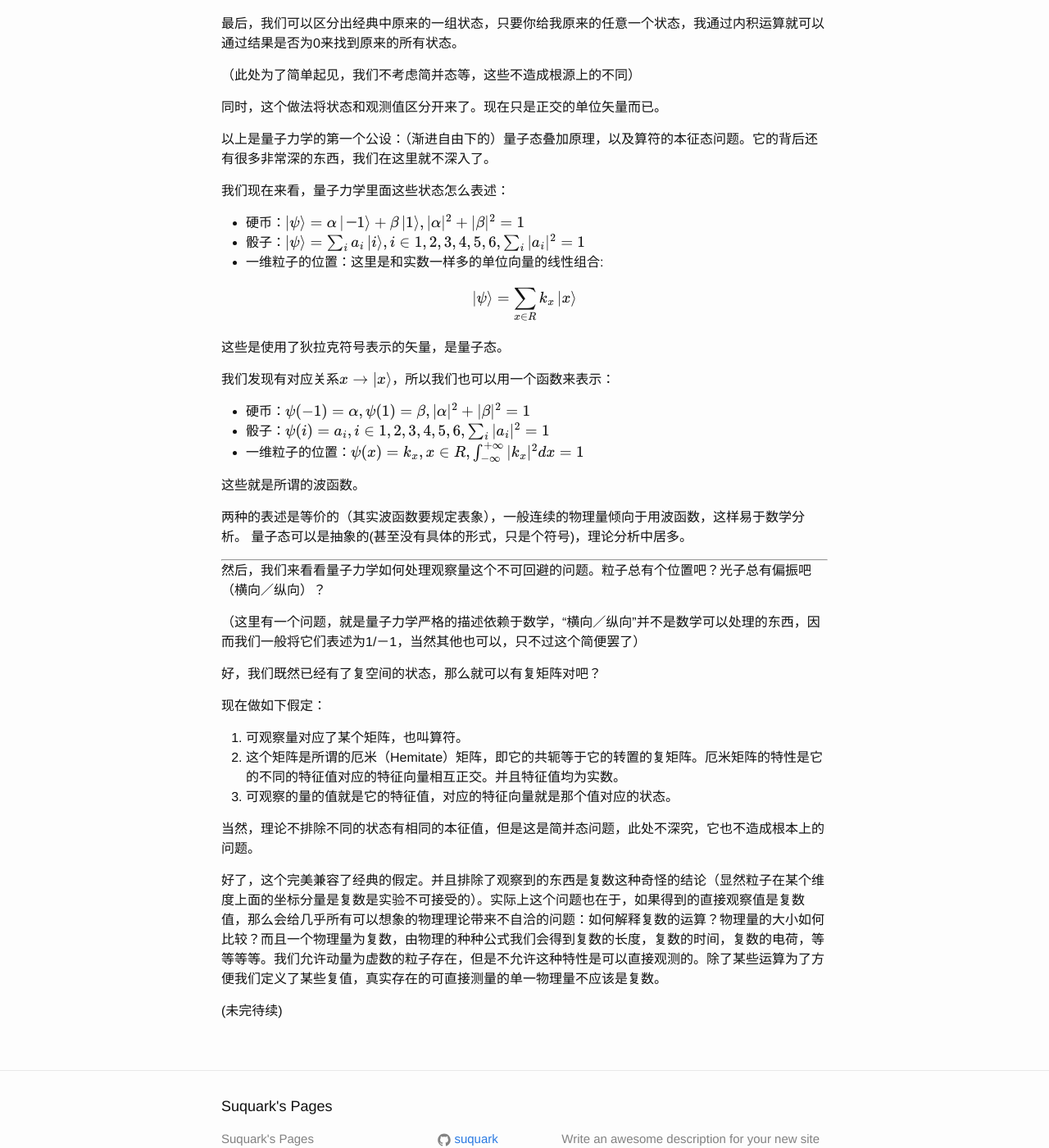
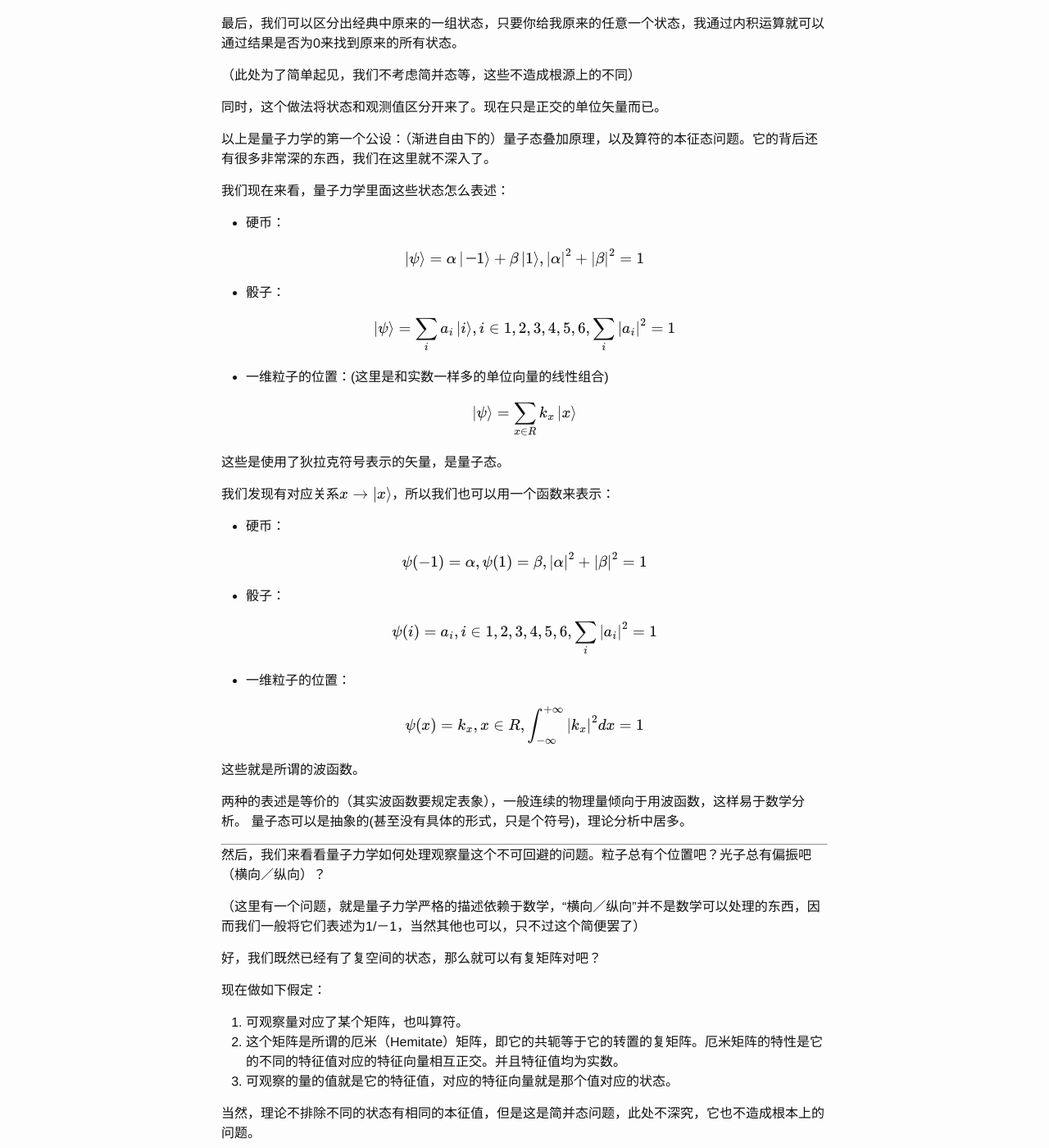
Before and after one commit to suquark/suquark.github.io, a Jekyll site: the page built from _posts/2015-12-21-theory-of-theory-9.markdown, in a window 1280 px wide and 1400 px high, scrolled down 1386 px. Shown: the whole window at 82% size. Built offline with Jekyll 4.4.1, drawn with Linux system fonts in a browser that asks for light colours; formulas are drawn with MathJax 3; comment, search, counter and statistics services are not loaded; some of the changed text lies outside the part shown.

Commit message:
Configure
Configure with Mathjax & Disqus

```diff
--- a/_config.yml
+++ b/_config.yml
@@ -9,9 +9,7 @@
 title: Suquark's Pages
 # email: your-email@domain.com
 description: > # this means to ignore newlines until "baseurl:"
-  Write an awesome description for your new site here. You can edit this
-  line in _config.yml. It will appear in your document head meta (for
-  Google search results) and in your feed.xml site description.
+  A student with ideas. Now share with you.
 baseurl: "" # the subpath of your site, e.g. /blog
 url: "http://suquark.github.io" # the base hostname & protocol for your site
 # twitter_username: suquark
--- a/_layouts/post.html
+++ b/_layouts/post.html
@@ -17,7 +17,25 @@ layout: default
 
 <script type="text/javascript" src="//cdn.mathjax.org/mathjax/latest/MathJax.js?config=TeX-AMS-MML_HTMLorMML"></script>
 <script type="text/x-mathjax-config">
-MathJax.Hub.Config({
-  tex2jax: {inlineMath: [['$','$'], ['\\(','\\)']]}
-});
+	MathJax.Hub.Config({
+	  tex2jax: {inlineMath: [['$','$'], ['\\(','\\)']]}
+	});
 </script>
+
+<div id="disqus_thread"></div>
+
+<script>
+	var disqus_config = function () {
+		this.page.url = 'http://suquark.github.io{{ page.url }}';
+		this.page.identifier = '{{ page.id }}';
+	};
+
+	(function() { // DON'T EDIT BELOW THIS LINE
+		var d = document, s = d.createElement('script');
+		s.src = '//suquark.disqus.com/embed.js';
+		s.setAttribute('data-timestamp', +new Date());
+		(d.head || d.body).appendChild(s);
+	})();
+</script>
+
+<noscript>Please enable JavaScript to view the <a href="https://disqus.com/?ref_noscript" rel="nofollow">comments powered by Disqus.</a></noscript>
--- a/_posts/2015-12-21-theory-of-theory-9.markdown
+++ b/_posts/2015-12-21-theory-of-theory-9.markdown
@@ -4,6 +4,17 @@ title:  "9. 量子理论"
 date:   2014-12-21 21:44:52 +0800
 categories: "Theory of theory"
 ---
+
+<script type="text/x-mathjax-config">
+MathJax.Hub.Config({
+  TeX:{
+  	Macros:{
+  		ket:["\\left| #1 \\right\\rangle", 1],
+  		msqu:["\\left| #1 \\right|^2", 1],
+  	}
+  }
+});
+</script>
 
 在这里，我希望用高等量子力学非常优美的形式将量子力学讲清楚。我认为对于部分的大学生，内容不会很难。基本上就是简单的，几乎是某些省份高中水平的线性代数，和极其简单的数学分析。
 
@@ -61,19 +72,34 @@ categories: "Theory of theory"
 
 我们现在来看，量子力学里面这些状态怎么表述：
 
-* 硬币：$\left\|\psi\right\rangle=\alpha\left\|－1\right\rangle+\beta\left\|1\right\rangle,\|\alpha\|^2+\|\beta\|^2=1$
-* 骰子：$\left\|\psi\right\rangle=\sum_i a_i\left\|i\right\rangle, i\in{1,2,3,4,5,6}, \sum_i\|a_i\|^2=1$
-* 一维粒子的位置：这里是和实数一样多的单位向量的线性组合:
+* 硬币：
 
-$$\left|\psi\right\rangle=\sum_{x\in R}k_x\left|x\right\rangle$$
+$$\ket{\psi}=\alpha\ket{－1}+\beta\ket{1},\msqu{\alpha}+\msqu{\beta}=1$$
+
+* 骰子：
+
+$$\ket{\psi}=\sum_i a_i\ket{i}, i\in{1,2,3,4,5,6}, \sum_i\msqu{a_i}=1$$
+
+* 一维粒子的位置：(这里是和实数一样多的单位向量的线性组合)
+
+$$\ket{\psi}=\sum_{x\in R}k_x\ket{x}$$
+
 
 这些是使用了狄拉克符号表示的矢量，是量子态。
 
-我们发现有对应关系$x\rightarrow\left\|x\right>$，所以我们也可以用一个函数来表示：
+我们发现有对应关系$x\rightarrow\ket{x}$，所以我们也可以用一个函数来表示：
 
-* 硬币：$\psi(-1)=\alpha, \psi(1)=\beta,\|\alpha\|^2+\|\beta\|^2=1$
-* 骰子：$\psi(i)=a_i, i\in{1,2,3,4,5,6}, \sum_i\|a_i\|^2=1$
-* 一维粒子的位置：$\psi(x)=k_x, x\in R, \int_{-\infty}^{+\infty}\|k_x\|^2dx=1$
+* 硬币：
+
+$$\psi(-1)=\alpha, \psi(1)=\beta,\msqu{\alpha}+\msqu{\beta}=1$$
+
+* 骰子：
+
+$$\psi(i)=a_i, i\in{1,2,3,4,5,6}, \sum_i\msqu{a_i}=1$$
+
+* 一维粒子的位置：
+
+$$\psi(x)=k_x, x\in R, \int_{-\infty}^{+\infty}\msqu{k_x}dx=1$$
 
 这些就是所谓的波函数。
 
```
Also changed, not shown: about.md (+2 -8 lines), 5 other files.
